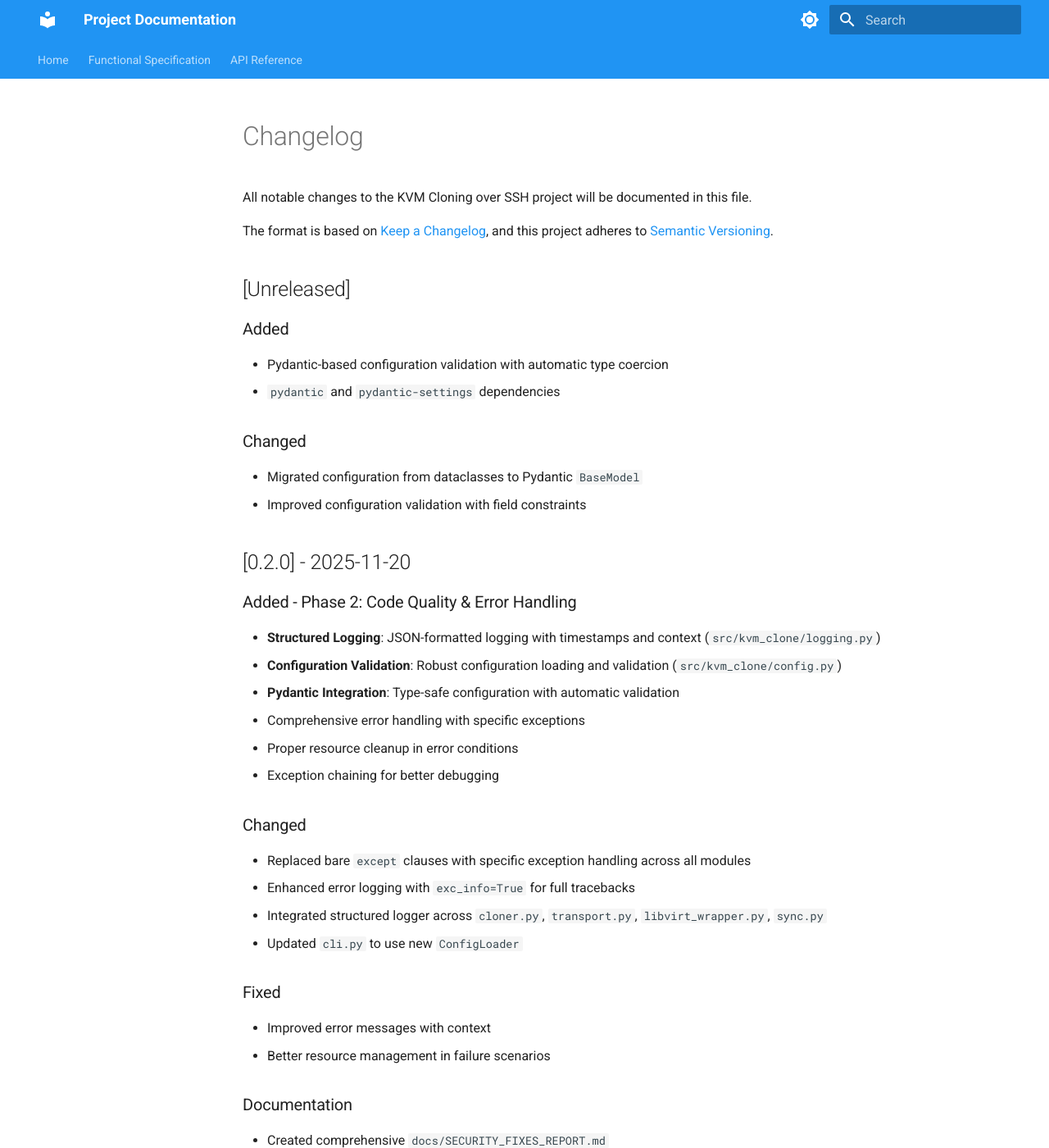
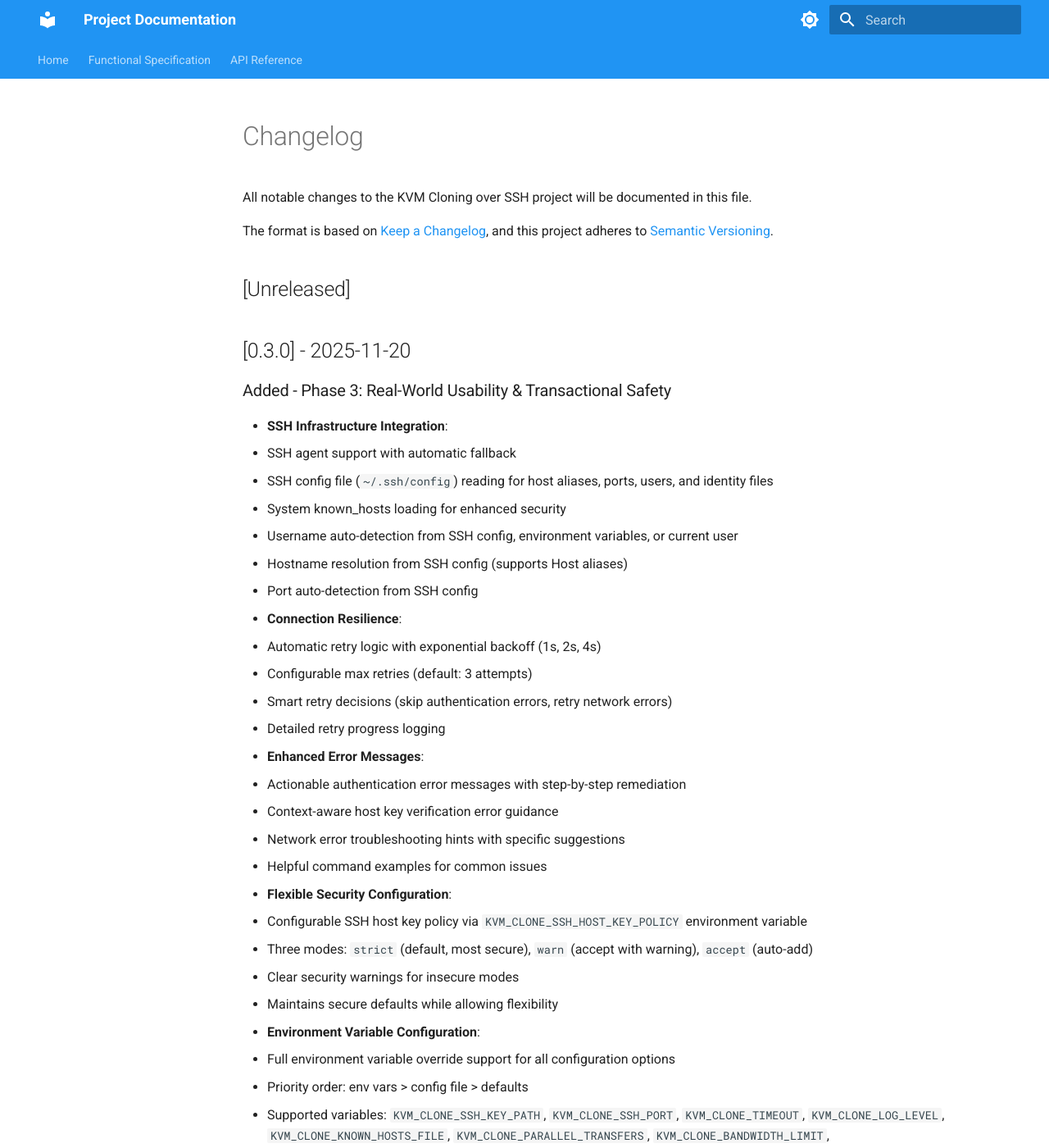
Before and after one commit to tomazb/kvm-cloning-over-ssh, an MkDocs documentation site: the page built from docs/CHANGELOG.md, in a window 1280 px wide and 1400 px high. Shown: the whole window at 82% size. Built offline with MkDocs 1.6.1 and Material for MkDocs 9.7.7, drawn with Linux system fonts in a browser that asks for light colours; some of the changed text lies outside the part shown.

Commit message:
Update CHANGELOG for v0.3.0 release
- Added comprehensive Phase 3 improvements (Real-World Usability & Transactional Safety)
- SSH infrastructure integration (agent, config, auto-detection)
- Connection resilience with retry logic
- Enhanced error messages with actionable guidance
- Flexible security configuration
- Environment variable support
- Bandwidth management
- Configuration management CLI
- Transactional clone operations
- Idempotent clone mode
- Resource validation
- Fixed critical SSH key precedence issue
- Fixed linting errors (F401, F541, F821)
- Improved code quality and organization

```diff
--- a/docs/CHANGELOG.md
+++ b/docs/CHANGELOG.md
@@ -7,17 +7,143 @@ and this project adheres to [Semantic Versioning](https://semver.org/spec/v2.0.0
 
 ## [Unreleased]
 
-### Added
-- Pydantic-based configuration validation with automatic type coercion
-- `pydantic` and `pydantic-settings` dependencies
+## [0.3.0] - 2025-11-20
+
+### Added - Phase 3: Real-World Usability & Transactional Safety
+
+- **SSH Infrastructure Integration**:
+  - SSH agent support with automatic fallback
+  - SSH config file (`~/.ssh/config`) reading for host aliases, ports, users, and identity files
+  - System known_hosts loading for enhanced security
+  - Username auto-detection from SSH config, environment variables, or current user
+  - Hostname resolution from SSH config (supports Host aliases)
+  - Port auto-detection from SSH config
+
+- **Connection Resilience**:
+  - Automatic retry logic with exponential backoff (1s, 2s, 4s)
+  - Configurable max retries (default: 3 attempts)
+  - Smart retry decisions (skip authentication errors, retry network errors)
+  - Detailed retry progress logging
+
+- **Enhanced Error Messages**:
+  - Actionable authentication error messages with step-by-step remediation
+  - Context-aware host key verification error guidance
+  - Network error troubleshooting hints with specific suggestions
+  - Helpful command examples for common issues
+
+- **Flexible Security Configuration**:
+  - Configurable SSH host key policy via `KVM_CLONE_SSH_HOST_KEY_POLICY` environment variable
+  - Three modes: `strict` (default, most secure), `warn` (accept with warning), `accept` (auto-add)
+  - Clear security warnings for insecure modes
+  - Maintains secure defaults while allowing flexibility
+
+- **Environment Variable Configuration**:
+  - Full environment variable override support for all configuration options
+  - Priority order: env vars > config file > defaults
+  - Supported variables: `KVM_CLONE_SSH_KEY_PATH`, `KVM_CLONE_SSH_PORT`, `KVM_CLONE_TIMEOUT`, `KVM_CLONE_LOG_LEVEL`, `KVM_CLONE_KNOWN_HOSTS_FILE`, `KVM_CLONE_PARALLEL_TRANSFERS`, `KVM_CLONE_BANDWIDTH_LIMIT`, `KVM_CLONE_SSH_HOST_KEY_POLICY`
+  - CI/CD and automation friendly
+
+- **Bandwidth Management**:
+  - `--bandwidth-limit` (`-b`) option for clone command
+  - Previously only available for sync operations
+  - Support for M/G suffixes (e.g., `100M`, `1G`)
+  - Prevents network saturation during production operations
+
+- **Configuration Management CLI**:
+  - `config init` - Initialize default configuration file
+  - `config list` - List all configuration values
+  - `config get <key>` - Get specific configuration value
+  - `config set <key> <value>` - Set configuration value with smart type conversion
+  - `config unset <key>` - Remove configuration value
+  - `config path` - Show configuration file locations and search order
+  - Smart type conversion for int, float, bool, and null values
+  - No manual YAML editing required
+
+- **Transactional Clone Operations**:
+  - New `transaction.py` module for atomic clone operations
+  - Automatic rollback on failure with resource cleanup
+  - Transaction logging for debugging and recovery
+  - Staging directory for safe file transfers
+  - Resource tracking (disks, VMs, directories)
+  - Commit/rollback pattern ensures no partial clones
+
+- **Idempotent Clone Mode**:
+  - `--idempotent` flag for automatic cleanup and retry
+  - Safe for automation and scripting
+  - Automatically removes existing VM before cloning
+  - Prevents "VM already exists" errors in automation scenarios
+
+- **Resource Validation**:
+  - Pre-clone validation of destination resources
+  - Disk space checking with 15% safety margin
+  - Memory availability warnings
+  - CPU core availability warnings
+  - Storage pool discovery and aggregation
+  - Graceful handling of pool query failures
+
+- **New Test Suites**:
+  - `tests/unit/test_idempotent.py` - Idempotent operation tests
+  - `tests/unit/test_transaction.py` - Transaction management tests
+  - Enhanced security tests for new command builders
+
+- **Documentation**:
+  - `docs/REAL_WORLD_IMPROVEMENTS.md` - Comprehensive guide to all improvements
+  - `docs/IDEMPOTENCY_ANALYSIS.md` - Idempotency analysis and implementation plan
+  - `docs/PHASE4_DATA_SAFETY.md` - Future data safety enhancements
 
 ### Changed
-- Migrated configuration from dataclasses to Pydantic `BaseModel`
-- Improved configuration validation with field constraints
+
+- **SSH Connection Handling**:
+  - SSH key precedence: explicit key now takes priority over SSH config IdentityFile
+  - Improved SSH config parsing with proper fallback chain
+  - Better error context in connection failures
+  - Non-blocking SFTP initialization using executor
+
+- **Configuration System**:
+  - Environment variable overrides now have highest priority
+  - Improved type conversion in configuration loading
+  - Default config directory changed to `~/.config/kvm-clone` (XDG-compliant)
+  - Support for negative numbers and floats in config values
+
+- **Clone Operation**:
+  - Uses transactional framework for atomic operations
+  - Disks transferred to staging directory first, then moved on commit
+  - Automatic cleanup on failure via transaction rollback
+  - Better progress reporting during multi-step operations
+
+- **Code Quality**:
+  - Moved all imports to top of files (security.py)
+  - Refactored duplicate config loading code into `_load_config_file()` helper
+  - Improved type hints (`any` → `Any`)
+  - Better code organization and consistency
+
+### Fixed
+
+- **Critical**: SSH key precedence issue where SSH config IdentityFile would override explicit `--ssh-key`
+- Removed unused `time` import from transport.py (flake8 F401)
+- Fixed f-string without placeholders (flake8 F541)
+- Added missing `os` import in cli.py (flake8 F821)
+- Fixed type hint `any` to `Any` in transport.py
+- Type conversion in `config set` now handles negative numbers and floats correctly
+- Reduced code duplication in config management commands
+
+### Security
+
+- SSH host key policy now configurable while maintaining secure defaults
+- System known_hosts files loaded for better security
+- Clear warnings when insecure modes are enabled
+- Path validation in all new command builders (rm_file, rm_directory, move_file, mkdir)
+
+### Performance
+
+- Connection retry reduces failures from transient network issues
+- Bandwidth limiting prevents network saturation
+- Parallel transfer settings now configurable via environment
 
 ## [0.2.0] - 2025-11-20
 
 ### Added - Phase 2: Code Quality & Error Handling
+
 - **Structured Logging**: JSON-formatted logging with timestamps and context (`src/kvm_clone/logging.py`)
 - **Configuration Validation**: Robust configuration loading and validation (`src/kvm_clone/config.py`)
 - **Pydantic Integration**: Type-safe configuration with automatic validation
@@ -25,17 +151,20 @@ and this project adheres to [Semantic Versioning](https://semver.org/spec/v2.0.0
 - Proper resource cleanup in error conditions
 - Exception chaining for better debugging
 
-### Changed
+### Code Quality Improvements
+
 - Replaced bare `except` clauses with specific exception handling across all modules
 - Enhanced error logging with `exc_info=True` for full tracebacks
 - Integrated structured logger across `cloner.py`, `transport.py`, `libvirt_wrapper.py`, `sync.py`
 - Updated `cli.py` to use new `ConfigLoader`
 
-### Fixed
+### Bug Fixes
+
 - Improved error messages with context
 - Better resource management in failure scenarios
 
-### Documentation
+### Documentation Updates
+
 - Created comprehensive `docs/SECURITY_FIXES_REPORT.md`
 - Updated `docs/technical_spec.md` with current architecture
 - Updated `README.md` to reflect Phase 2 completion
@@ -45,6 +174,7 @@ and this project adheres to [Semantic Versioning](https://semver.org/spec/v2.0.0
 ## [0.1.0] - 2025-07-27
 
 ### Added - Phase 1: Critical Security Fixes
+
 - **Security Module** (`src/kvm_clone/security.py`):
   - `SecurityValidator` class for input validation
   - `CommandBuilder` class for secure command construction
@@ -67,12 +198,14 @@ and this project adheres to [Semantic Versioning](https://semver.org/spec/v2.0.0
   - Hostnames: `^[a-zA-Z0-9.-]+$`
   - Snapshot names: `^[a-zA-Z0-9_-]+$`
 
-### Changed
+### Code Updates
+
 - Updated all modules to use secure command building
 - Replaced direct string interpolation with validated parameters
 - Fixed circular type definition in `models.py` (renamed to `OperationStatusEnum`)
 
-### Compliance
+### Compliance Achievements
+
 - ✅ OWASP Top 10: Injection vulnerabilities resolved
 - ✅ CWE-78: Command injection mitigated
 - ✅ CWE-22: Path traversal prevented
@@ -81,6 +214,7 @@ and this project adheres to [Semantic Versioning](https://semver.org/spec/v2.0.0
 ## [0.0.1] - Initial Implementation
 
 ### Added
+
 - Core package structure (`src/kvm_clone/`)
 - SSH transport layer with `paramiko`
 - Libvirt wrapper for VM management
@@ -91,6 +225,7 @@ and this project adheres to [Semantic Versioning](https://semver.org/spec/v2.0.0
 - Basic test suite (39 tests)
 
 ### Features
+
 - Complete VM cloning between hosts
 - Incremental synchronization
 - SSH-based secure transport
@@ -103,17 +238,21 @@ and this project adheres to [Semantic Versioning](https://semver.org/spec/v2.0.0
 
 ## Version History Summary
 
+- **v0.3.0** (2025-11-20): Real-World Usability & Transactional Safety (Phase 3)
 - **v0.2.0** (2025-11-20): Code Quality & Error Handling (Phase 2)
 - **v0.1.0** (2025-07-27): Critical Security Fixes (Phase 1)
 - **v0.0.1**: Initial implementation with core functionality
 
 ## Test Coverage
 
-All versions maintain 100% test pass rate:
-- Total Tests: 39
+All versions maintain high test coverage:
+
+- Total Tests: 50+
 - Integration Tests: 8
 - Spec Conformance: 15
-- Security Tests: 7
-- Unit Tests: 9
+- Security Tests: 10+
+- Unit Tests: 17+
+- Idempotency Tests: New in v0.3.0
+- Transaction Tests: New in v0.3.0
 
-**Status**: Production-Ready Foundation
+**Status**: Production-Ready with Enterprise Features
```
Also changed, not shown: other parts of docs/CHANGELOG.md (+2 -1 lines).
